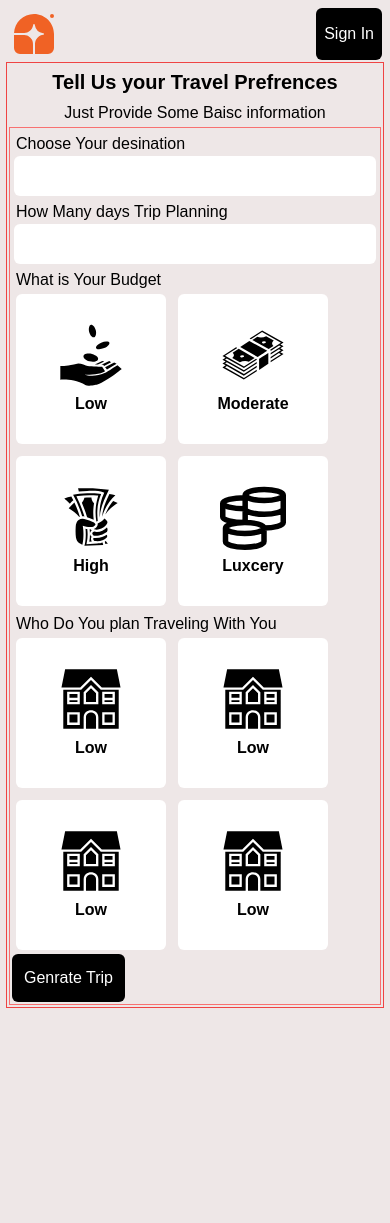
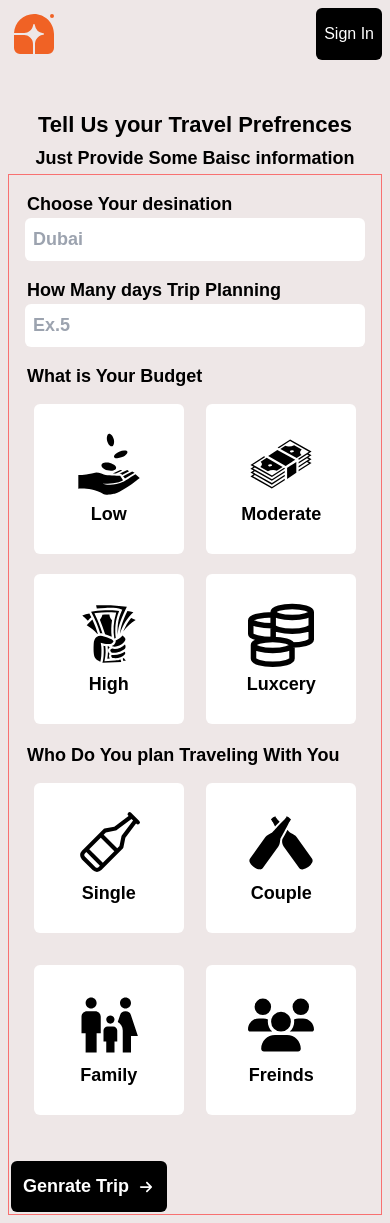
Before and after one commit to afzal-2004/AitravelPlanner, a React (Vite) app: page /GenrateTrip in a window 390 px wide. Before the commit the page ends 1014 px from the top, so only its background shows below. Built offline with nearby package versions, Linux system fonts and the light colour scheme.

Commit message:
Basic ui  is Completed

```diff
--- a/src/Pages/Genrate/GenratePage.jsx
+++ b/src/Pages/Genrate/GenratePage.jsx
@@ -1,10 +1,9 @@
-import {
-  GiReceiveMoney,
-  GiMoneyStack,
-  GiTakeMyMoney,
-  GiFamilyHouse,
-} from "react-icons/gi";
+import { GiReceiveMoney, GiMoneyStack, GiTakeMyMoney } from "react-icons/gi";
 import { GrMoney } from "react-icons/gr";
+import { PiBeerBottle } from "react-icons/pi";
+import { MdOutlineFamilyRestroom } from "react-icons/md";
+import { FaUsers, FaUntappd, FaArrowRight } from "react-icons/fa6";
+import { useState } from "react";
 
 export const GenratePage = () => {
   const data = [
@@ -29,65 +28,129 @@ export const GenratePage = () => {
       Expences: "10K$ Above ",
     },
   ];
-
+  const travelingdata = [
+    {
+      icon: <PiBeerBottle className="text-[70px]" />,
+      Text: "Single",
+      Person: "1",
+    },
+    {
+      icon: <FaUntappd className="text-[70px]" />,
+      Text: "Couple",
+      Person: "2",
+    },
+    {
+      icon: <MdOutlineFamilyRestroom className="text-[70px]" />,
+      Text: "Family",
+      Person: "3 to 5",
+    },
+    {
+      icon: <FaUsers className="text-[70px]" />,
+      Text: "Freinds",
+      Person: "5 to 10",
+    },
+  ];
+  const [place, setplace] = useState("");
+  const [days, setdays] = useState(null);
+  const [budget, setbudget] = useState(null);
+  const [person, setperson] = useState(null);
+  const [SelectBudget, setSelectBudget] = useState(null);
+  const [SelectPerson, setSelectPerson] = useState(null);
+  const HandelSumbit = (e) => {
+    e.preventDefault();
+    console.log(place, days, budget, person);
+  };
   return (
     <>
-      <div className=" flex flex-col items-center min-h-[90vh] border border-red-500">
-        <h1 className=" text-[20px] sm:text-[22px] font-bold">
+      <div className=" flex flex-col items-center min-h-[95vh]  mt-[5vh]">
+        <h1 className=" text-[22px] sm:text-[27px] font-bold">
           {" "}
           Tell Us your Travel Prefrences
         </h1>
-        <p>Just Provide Some Baisc information</p>
+        <p className=" text-[18px]  sm:text-[20px] font-semibold">
+          Just Provide Some Baisc information
+        </p>
         <form
-          className=" w-full sm:w-[50%] border
-        border-red-400   "
+          onSubmit={HandelSumbit}
+          className=" w-full xl:w-[50%] border
+        border-red-400  text-[18px] font-semibold  "
         >
-          <div>
+          <div className=" m-3">
             <label htmlFor="Destination">Choose Your desination</label>
-            <input type="text" className="w-full p-2 rounded-md outline-none" />
+            <input
+              type="text"
+              placeholder="Dubai"
+              className="w-full p-2 rounded-md outline-none"
+              onChange={(e) => {
+                e.target.value;
+                setplace(e.target.value);
+              }}
+            />
           </div>
-          <div>
+          <div className=" m-3">
             <label htmlFor="Destination">How Many days Trip Planning </label>
             <input
               type="Number"
+              placeholder="Ex.5"
               min={1}
               max={10}
               className="w-full p-2 rounded-md outline-none"
+              onChange={(e) => {
+                e.target.value;
+                setdays(e.target.value);
+              }}
             />
           </div>
-          <div>
+          <div className="m-3">
             <label htmlFor="Destination"> What is Your Budget </label>
-            <div className="flex flex-wrap gap-3">
+            <div
+              className={`flex flex-wrap  gap-x-4 gap-y-5   sm:gap-y-4  justify-evenly mt-3 `}
+            >
               {data.map((data, i) => (
                 <div
                   key={i}
-                  className="bg-white w-[150px] h-[150px] flex flex-col justify-center  items-center   font-bold rounded-md"
+                  className={`bg-white w-[150px] h-[150px] flex flex-col justify-center  items-center   font-bold rounded-md  ${
+                    SelectBudget === i && "Selectcard"
+                  }`}
+                  onClick={() => {
+                    setbudget(data.Text);
+                    setSelectBudget(i);
+                  }}
                 >
                   {data.icon}
-                  {/* <GiTakeMyMoney  /> */}
+
                   <p>{data.Text}</p>
                 </div>
               ))}
             </div>
           </div>
-          <div>
+          <div className="m-3">
             <label htmlFor="Destination">
               {" "}
               Who Do You plan Traveling With You
             </label>
-            <div className="flex flex-wrap gap-3">
-              {[1, 2, 3, 4].map((i) => (
+            <div className="flex flex-wrap   gap-x-4 gap-y-5  sm:gap-y-4  justify-evenly">
+              {travelingdata.map((data, i) => (
                 <div
                   key={i}
-                  className="bg-white w-[150px] h-[150px] flex flex-col justify-center  items-center   font-bold rounded-md"
+                  className={`bg-white w-[150px] h-[150px] flex flex-col justify-center  items-center   font-bold rounded-md mt-3 ${
+                    SelectPerson === i && "Selectcard"
+                  }`}
+                  onClick={() => {
+                    setperson(`${data.Person}`);
+                    setSelectPerson(i);
+                  }}
                 >
-                  <GiFamilyHouse className="text-[70px]" />
-                  <p>Low</p>
+                  {data.icon}
+                  <p>{data.Text}</p>
                 </div>
               ))}
             </div>
           </div>
-          <button className="p-3">Genrate Trip</button>
+          <button className="p-3 flex items-center gap-2 mt-[5vh]">
+            Genrate Trip
+            <FaArrowRight />
+          </button>
         </form>
       </div>
     </>
--- a/src/Pages/Home/HomePage.jsx
+++ b/src/Pages/Home/HomePage.jsx
@@ -1,4 +1,5 @@
 import { Link } from "react-router-dom";
+import { FaArrowRight } from "react-icons/fa6";
 export const HomePage = () => {
   return (
     <>
@@ -10,7 +11,10 @@ export const HomePage = () => {
           </h1>
           <p className=" sm:text-[22px] text-[18px]  text-slate-400 text-center">{`Welcome to  JourneyGenie, where cutting-edge AI redefines travel. Our platform transforms how you plan, experience, and enjoy your journeys, offering personalized itineraries, real-time updates, and intelligent recommendations.`}</p>
           <Link to={"/GenrateTrip"}>
-            <button className=" border p-3">Get Started</button>
+            <button className=" border p-3 flex  gap-2 items-center">
+              Get Started
+              <FaArrowRight />
+            </button>
           </Link>
         </main>
       </div>
--- a/src/index.css
+++ b/src/index.css
@@ -40,3 +40,9 @@ button {
   @apply bg-black text-white px-2 rounded-md hover:bg-slate-700;
 
 }
+
+.Selectcard {
+  @apply scale-110 border border-red-300;
+  transition: all 0.3s;
+  box-shadow: 2px 2px 2px slategrey, -2px -2px 2px slategray;
+}
```
